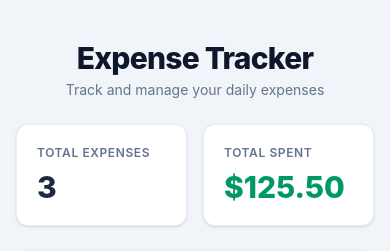
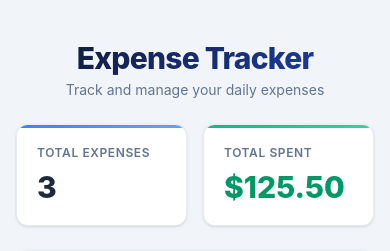
Before and after one commit to EslamDawood017/ExpenseTracker, a React (Vite) app: page / in a window 390 px wide. Shown: the top 251 px of the page. Built offline with nearby package versions, Linux system fonts and the light colour scheme.

Commit message:
style: polish UI design, category badges, and responsive layout

```diff
--- a/package.json
+++ b/package.json
@@ -1,5 +1,5 @@
 {
-  "name": "reat",
+  "name": "expense-tracker",
   "private": true,
   "version": "0.0.0",
   "type": "module",
--- a/src/App.css
+++ b/src/App.css
@@ -0,0 +1,47 @@
+/* 1. Subtle Gradient for the Main Header */
+.gradient-title {
+    background: linear-gradient(135deg, #0f172a 0%, #1e40af 100%);
+    -webkit-background-clip: text;
+    -webkit-text-fill-color: transparent;
+}
+
+/* 2. Top Color Accents for Summary Cards */
+.summary-count-card {
+    position: relative;
+    overflow: hidden;
+}
+
+.summary-count-card::before {
+    content: '';
+    position: absolute;
+    top: 0;
+    left: 0;
+    right: 0;
+    height: 3px;
+    background: linear-gradient(90deg, #3b82f6, #60a5fa);
+}
+
+.summary-spent-card {
+    position: relative;
+    overflow: hidden;
+}
+
+.summary-spent-card::before {
+    content: '';
+    position: absolute;
+    top: 0;
+    left: 0;
+    right: 0;
+    height: 3px;
+    background: linear-gradient(90deg, #10b981, #34d399);
+}
+
+/* 3. Smooth Micro-Lift for Expense Cards */
+.custom-card {
+    transition: transform 0.15s ease, box-shadow 0.15s ease, border-color 0.15s ease;
+}
+
+.custom-card:hover {
+    transform: translateY(-1px);
+    box-shadow: 0 4px 12px -2px rgba(15, 23, 42, 0.08);
+}
--- a/src/App.tsx
+++ b/src/App.tsx
@@ -5,6 +5,7 @@ import { ExpenseList } from './components/ExpenseList'
 import { ExpenseForm } from './components/ExpenseForm'
 import { ExpenseSummary } from './components/ExpenseSummary'
 import { ExpenseFilters } from './components/ExpenseFilters'
+import './App.css'
 
 const STORAGE_KEY = 'expense_tracker_data'
 
@@ -95,7 +96,7 @@ function App() {
       <div className="min-h-screen bg-slate-100 py-10 px-4">
         <main className="max-w-xl mx-auto flex flex-col gap-6">
           <header className="text-center">
-            <h1 className="text-3xl font-extrabold text-slate-900 tracking-tight">
+            <h1 className="text-3xl sm:text-4xl font-extrabold tracking-tight gradient-title">
               Expense Tracker
             </h1>
             <p className="text-sm text-slate-500 mt-1">
--- a/src/components/ExpenseCard.tsx
+++ b/src/components/ExpenseCard.tsx
@@ -20,7 +20,7 @@ export function ExpenseCard({ expense, onEdit, onDelete }: ExpenseCardProps) {
     const categoryStyle = CATEGORY_STYLES[expense.category] ?? CATEGORY_STYLES.Other
 
     return (
-        <div className="flex flex-col sm:flex-row sm:items-center justify-between p-4 bg-white rounded-xl border border-slate-200/80 shadow-sm hover:shadow-md hover:border-slate-300 transition-all duration-150 gap-3">
+        <div className="custom-card flex flex-col sm:flex-row sm:items-center justify-between p-4 bg-white rounded-xl border border-slate-200/80 shadow-sm hover:border-slate-300 transition-all duration-150 gap-3">
             {/* Title & metadata */}
             <div className="flex flex-col gap-1.5">
                 <span className="font-semibold text-slate-800 text-base sm:text-lg tracking-tight">
--- a/src/components/ExpenseSummary.tsx
+++ b/src/components/ExpenseSummary.tsx
@@ -14,7 +14,7 @@ export function ExpenseSummary({ expenses }: ExpenseSummaryProps) {
     return (
         <div className="grid grid-cols-2 gap-4">
             {/* Total Count Card */}
-            <div className="p-5 bg-white rounded-xl border border-slate-200/80 shadow-sm flex flex-col justify-between">
+            <div className="p-5 bg-white rounded-xl border border-slate-200/80 shadow-sm flex flex-col justify-between summary-count-card">
                 <span className="text-xs font-semibold text-slate-500 uppercase tracking-wider">
                     Total Expenses
                 </span>
@@ -24,7 +24,7 @@ export function ExpenseSummary({ expenses }: ExpenseSummaryProps) {
             </div>
 
             {/* Total Spent Card */}
-            <div className="p-5 bg-white rounded-xl border border-slate-200/80 shadow-sm flex flex-col justify-between">
+            <div className="p-5 bg-white rounded-xl border border-slate-200/80 shadow-sm flex flex-col justify-between summary-spent-card">
                 <span className="text-xs font-semibold text-slate-500 uppercase tracking-wider">
                     Total Spent
                 </span>
```
